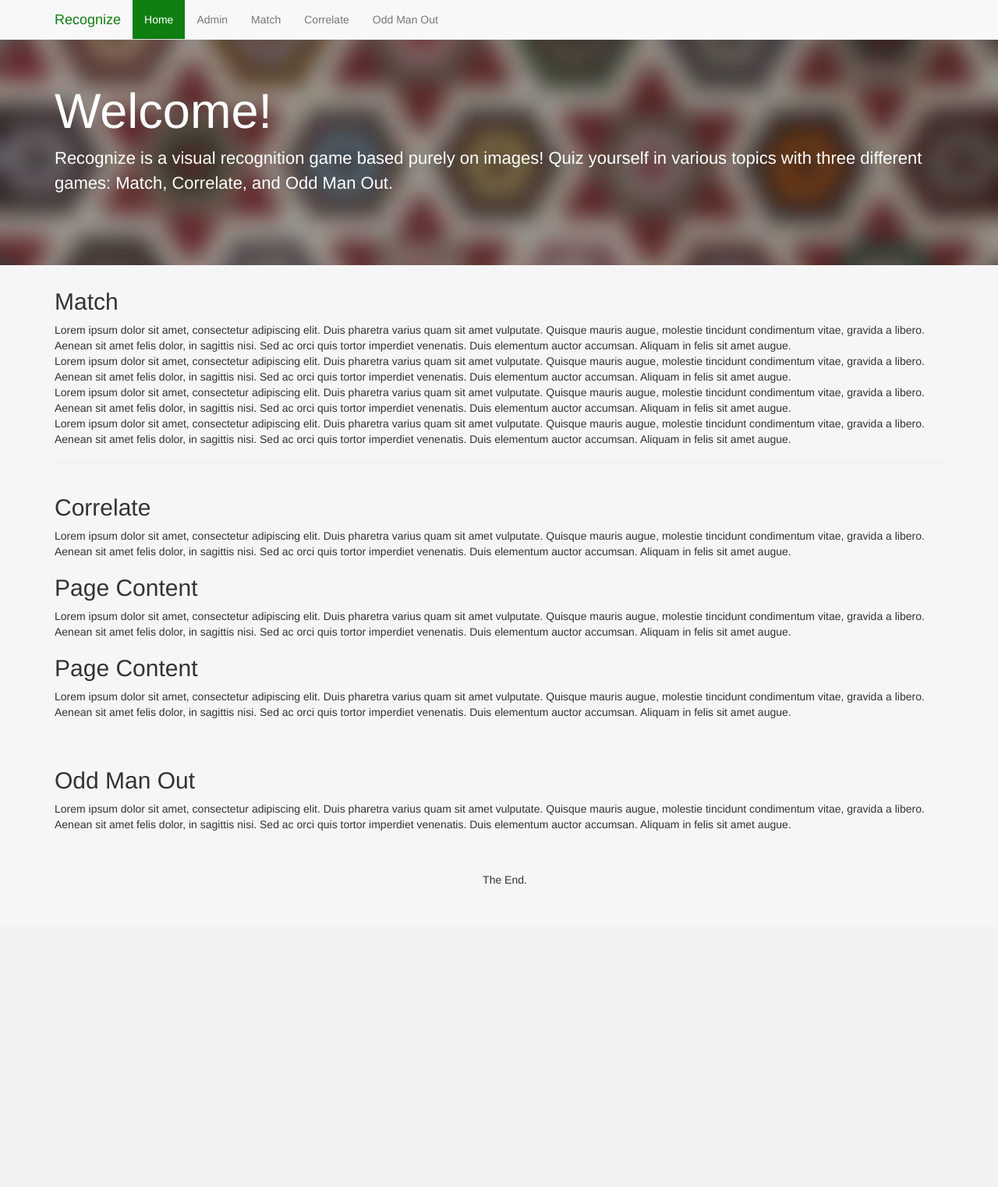
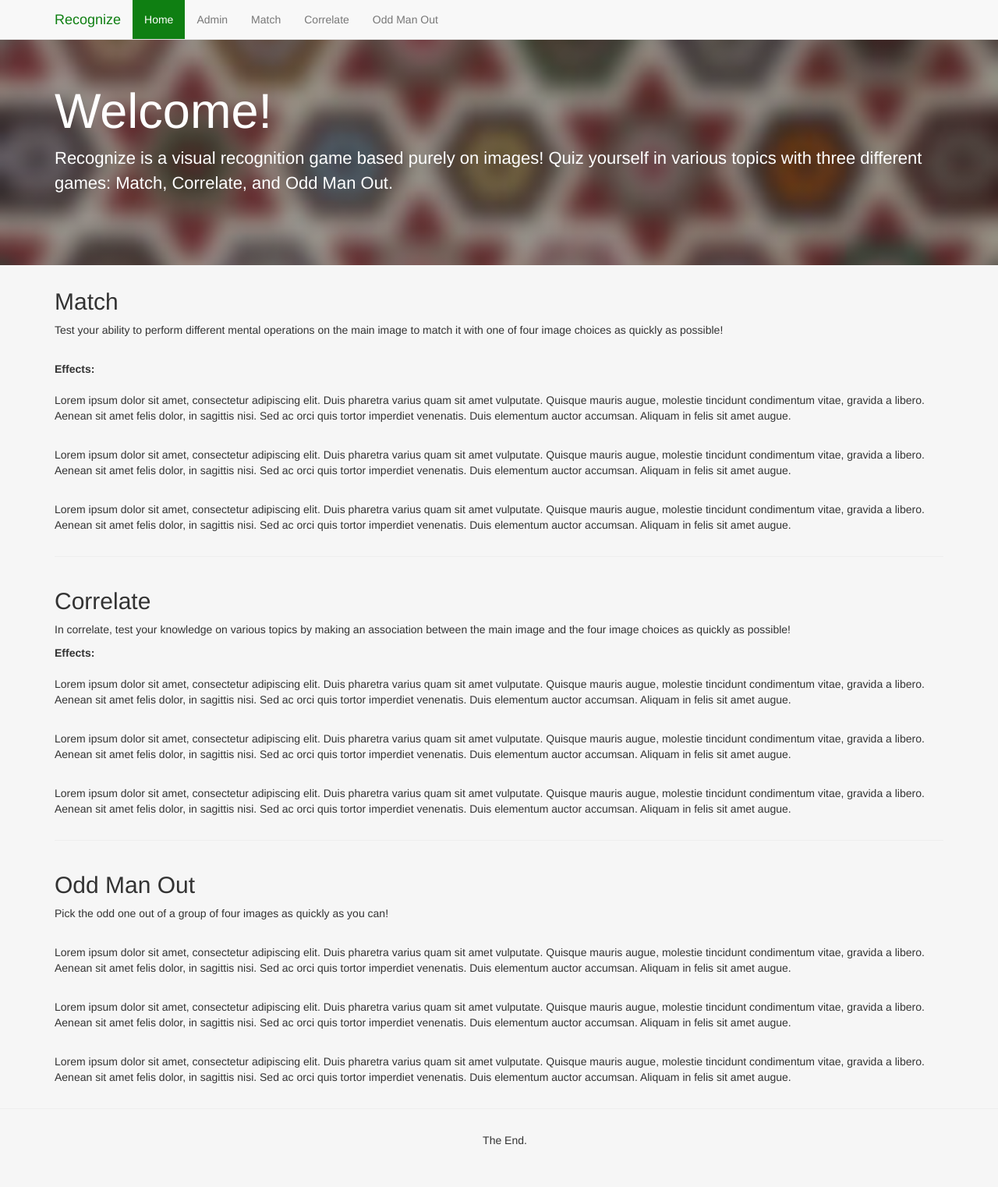
Before and after one commit to nischalshrestha/recognize, a Python web app: template templates/index.html in a window 1280 px wide. Shown: the whole page at 78% size. Before the commit the page ends 1134 px from the top, so only its background shows below. Run offline with Jinja, Linux system fonts and the light colour scheme; the template is opened without the code that fills it, so the values that code supplies are empty; some libraries are stand-ins or nearby versions.

```diff
--- a/templates/index.html
+++ b/templates/index.html
@@ -77,51 +77,76 @@
         <div class="container">
           <div class="row">
             <h2>Match</h2>
+            <p>Test your ability to perform different mental operations on the main image to match it with one of four image choices
+            as quickly as possible!</p>
+            <br>
+            <strong>Effects:</strong>
+            <br><br>
+            <p>
             Lorem ipsum dolor sit amet, consectetur adipiscing elit. Duis pharetra varius quam sit amet vulputate.
             Quisque mauris augue, molestie tincidunt condimentum vitae, gravida a libero. Aenean sit amet felis
             dolor, in sagittis nisi. Sed ac orci quis tortor imperdiet venenatis. Duis elementum auctor accumsan.
-            Aliquam in felis sit amet augue.
+            Aliquam in felis sit amet augue.</p>
             <br>
+            <p>
             Lorem ipsum dolor sit amet, consectetur adipiscing elit. Duis pharetra varius quam sit amet vulputate.
             Quisque mauris augue, molestie tincidunt condimentum vitae, gravida a libero. Aenean sit amet felis
             dolor, in sagittis nisi. Sed ac orci quis tortor imperdiet venenatis. Duis elementum auctor accumsan.
-            Aliquam in felis sit amet augue.
+            Aliquam in felis sit amet augue.</p>
             <br>
+            <p>
             Lorem ipsum dolor sit amet, consectetur adipiscing elit. Duis pharetra varius quam sit amet vulputate.
             Quisque mauris augue, molestie tincidunt condimentum vitae, gravida a libero. Aenean sit amet felis
             dolor, in sagittis nisi. Sed ac orci quis tortor imperdiet venenatis. Duis elementum auctor accumsan.
-            Aliquam in felis sit amet augue.
-            <br>
-            Lorem ipsum dolor sit amet, consectetur adipiscing elit. Duis pharetra varius quam sit amet vulputate.
-            Quisque mauris augue, molestie tincidunt condimentum vitae, gravida a libero. Aenean sit amet felis
-            dolor, in sagittis nisi. Sed ac orci quis tortor imperdiet venenatis. Duis elementum auctor accumsan.
-            Aliquam in felis sit amet augue.
+            Aliquam in felis sit amet augue.</p>
           </div>
           <hr>
           <div class="row">
             <h2>Correlate</h2>
+            <p>In correlate, test your knowledge on various topics by making an association between
+            the main image and the four image choices as quickly as possible!</p>
+            <strong>Effects:</strong>
+            <br><br>
+            <p>
             Lorem ipsum dolor sit amet, consectetur adipiscing elit. Duis pharetra varius quam sit amet vulputate.
             Quisque mauris augue, molestie tincidunt condimentum vitae, gravida a libero. Aenean sit amet felis
             dolor, in sagittis nisi. Sed ac orci quis tortor imperdiet venenatis. Duis elementum auctor accumsan.
-            Aliquam in felis sit amet augue.
-            <h2>Page Content</h2>
+            Aliquam in felis sit amet augue.</p>
+            <br>
+            <p>
             Lorem ipsum dolor sit amet, consectetur adipiscing elit. Duis pharetra varius quam sit amet vulputate.
             Quisque mauris augue, molestie tincidunt condimentum vitae, gravida a libero. Aenean sit amet felis
             dolor, in sagittis nisi. Sed ac orci quis tortor imperdiet venenatis. Duis elementum auctor accumsan.
-            Aliquam in felis sit amet augue.
-            <h2>Page Content</h2>
+            Aliquam in felis sit amet augue.</p>
+            <br>
+            <p>
             Lorem ipsum dolor sit amet, consectetur adipiscing elit. Duis pharetra varius quam sit amet vulputate.
             Quisque mauris augue, molestie tincidunt condimentum vitae, gravida a libero. Aenean sit amet felis
             dolor, in sagittis nisi. Sed ac orci quis tortor imperdiet venenatis. Duis elementum auctor accumsan.
-            Aliquam in felis sit amet augue.
+            Aliquam in felis sit amet augue.</p>
           </div>
           <hr>
           <div class="row">
             <h2>Odd Man Out</h2>
+            <p>Pick the odd one out of a group of four images as quickly as you can!
+            <br><br>
+            <p>
             Lorem ipsum dolor sit amet, consectetur adipiscing elit. Duis pharetra varius quam sit amet vulputate.
             Quisque mauris augue, molestie tincidunt condimentum vitae, gravida a libero. Aenean sit amet felis
             dolor, in sagittis nisi. Sed ac orci quis tortor imperdiet venenatis. Duis elementum auctor accumsan.
-            Aliquam in felis sit amet augue.
+            Aliquam in felis sit amet augue.</p>
+            <br>
+            <p>
+            Lorem ipsum dolor sit amet, consectetur adipiscing elit. Duis pharetra varius quam sit amet vulputate.
+            Quisque mauris augue, molestie tincidunt condimentum vitae, gravida a libero. Aenean sit amet felis
+            dolor, in sagittis nisi. Sed ac orci quis tortor imperdiet venenatis. Duis elementum auctor accumsan.
+            Aliquam in felis sit amet augue.</p>
+            <br>
+            <p>
+            Lorem ipsum dolor sit amet, consectetur adipiscing elit. Duis pharetra varius quam sit amet vulputate.
+            Quisque mauris augue, molestie tincidunt condimentum vitae, gravida a libero. Aenean sit amet felis
+            dolor, in sagittis nisi. Sed ac orci quis tortor imperdiet venenatis. Duis elementum auctor accumsan.
+            Aliquam in felis sit amet augue.</p>
           </div>
         </div>
         <hr>
--- a/templates/match.html
+++ b/templates/match.html
@@ -50,7 +50,7 @@
                 <!-- TODO: Use Jinja to iterate a list passed in by MainPage handler to populate table -->
                 {% for game in game_store %}
                     <tr>
-                        <td><a href="match/view?id={{game.key.urlsafe()}}">{{ game.title }}</a></td>
+                        <td><a href="edit?id={{game.key.urlsafe()}}">{{ game.title }}</a></td>
                         <td>{{ game.date }}</td>
                     </tr>
                 {% endfor %}
```
Also changed, not shown: recognize.py (+38 -17 lines), templates/create.html (+7 -6 lines), templates/question.html (+11 -11 lines).
